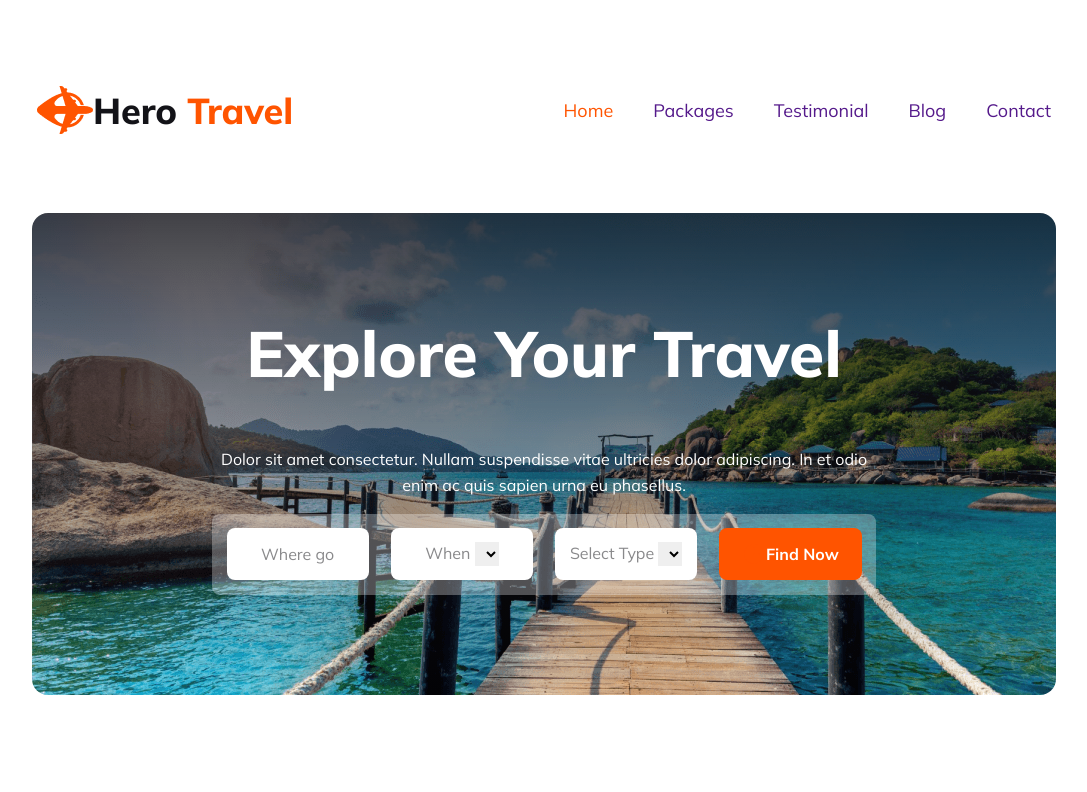
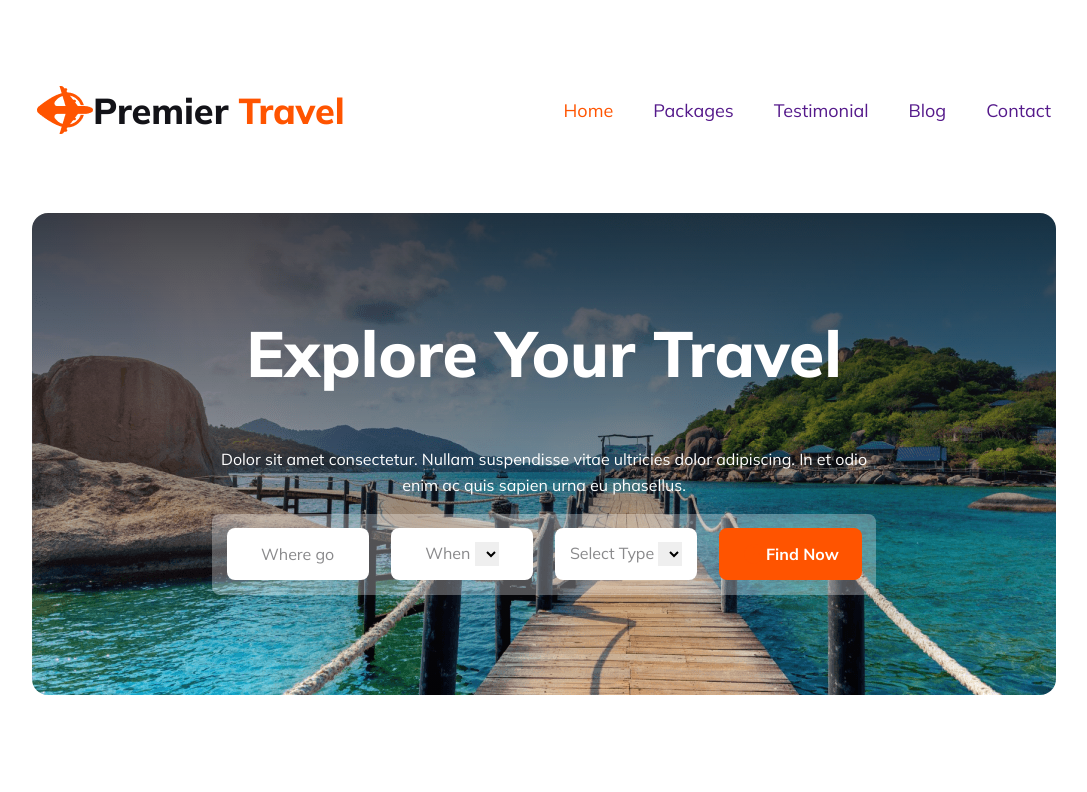
Before and after one commit to golamazamgm/assignment2, a plain HTML site: page index.html in a window 1280 px wide. Shown: the top 792 px of the page, without its empty margins (96-1183 px from the left). Drawn offline with Linux system fonts and the light colour scheme.

Commit message:
title changed

```diff
--- a/index.html
+++ b/index.html
@@ -3,7 +3,7 @@
 <head>
     <meta charset="UTF-8">
     <meta name="viewport" content="width=device-width, initial-scale=1.0">
-    <title>Hero Travel</title>
+    <title>Premier Travel</title>
     <link rel="stylesheet" href="styleassign2/style2.css">
     <link rel="icon" type="image/x-icon" href="Images/Group 40071 (2).png">
 </head>
@@ -13,7 +13,7 @@
         <nav>
             <div>
                 <img src="Images/Group 40071 (2).png" alt="">
-                <h1>Hero<span class="holud"> Travel</span></h1>
+                <h1>Premier<span class="holud"> Travel</span></h1>
             </div>
             <ul>
                 <li><a href=""><span class="holud">Home</span></a></li>
@@ -286,7 +286,7 @@
     <footer>
 
         <div class="hero">
-            <div><img src="Images/Group 40071 (2).png" alt=""><h2>Hero <span class="holud">Travel</span></h2></div>
+            <div><img src="Images/Group 40071 (2).png" alt=""><h2>Premier <span class="holud">Travel</span></h2></div>
             <p>Lorem ipsum dolor sit amet consectetur. Nulla sit viverra morbi vitae blandit orci potenti vulputate. Leo erat maecenas vitae elementum ultricies nullam. </p>
             <img src="Images/Social.svg" alt="">
 
```
